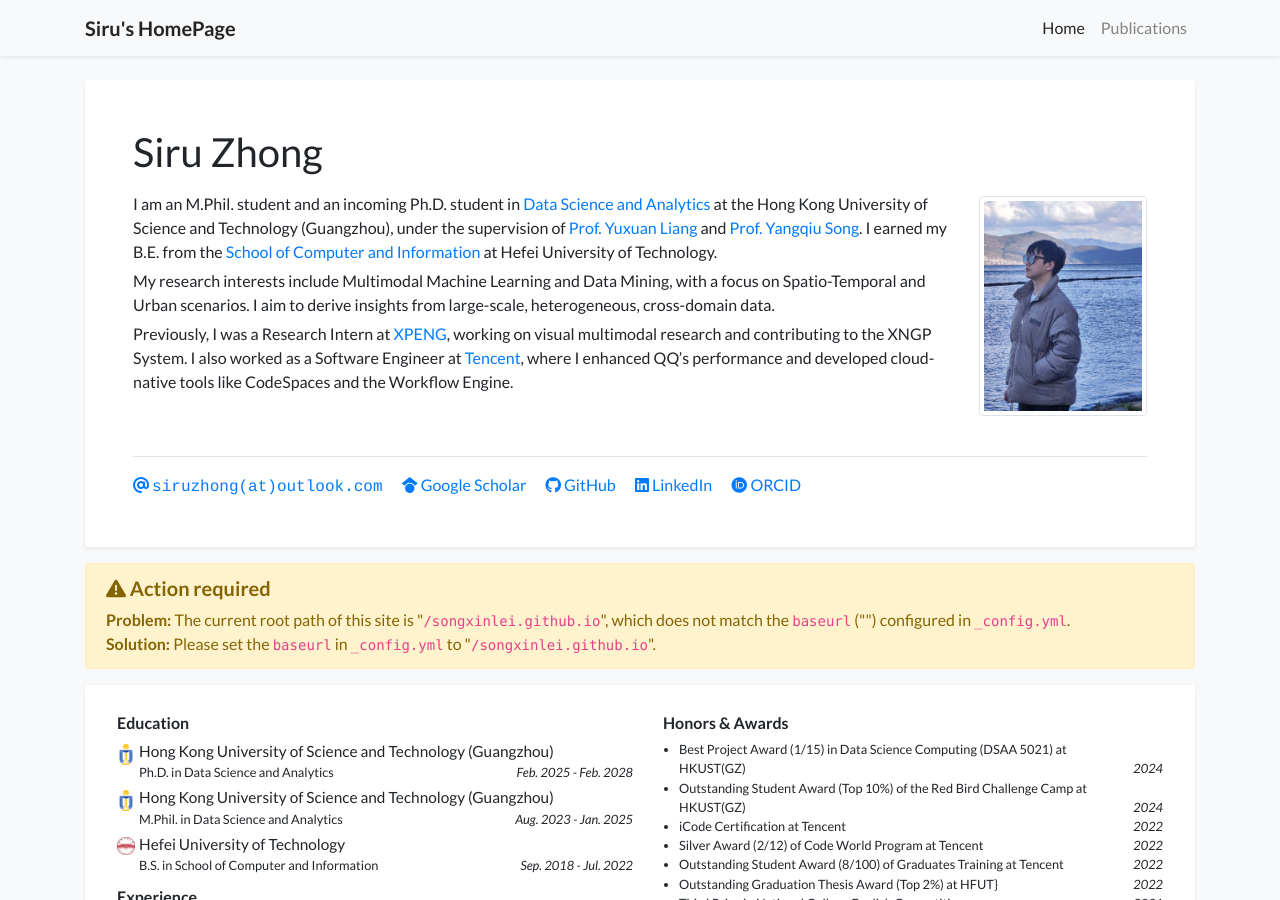
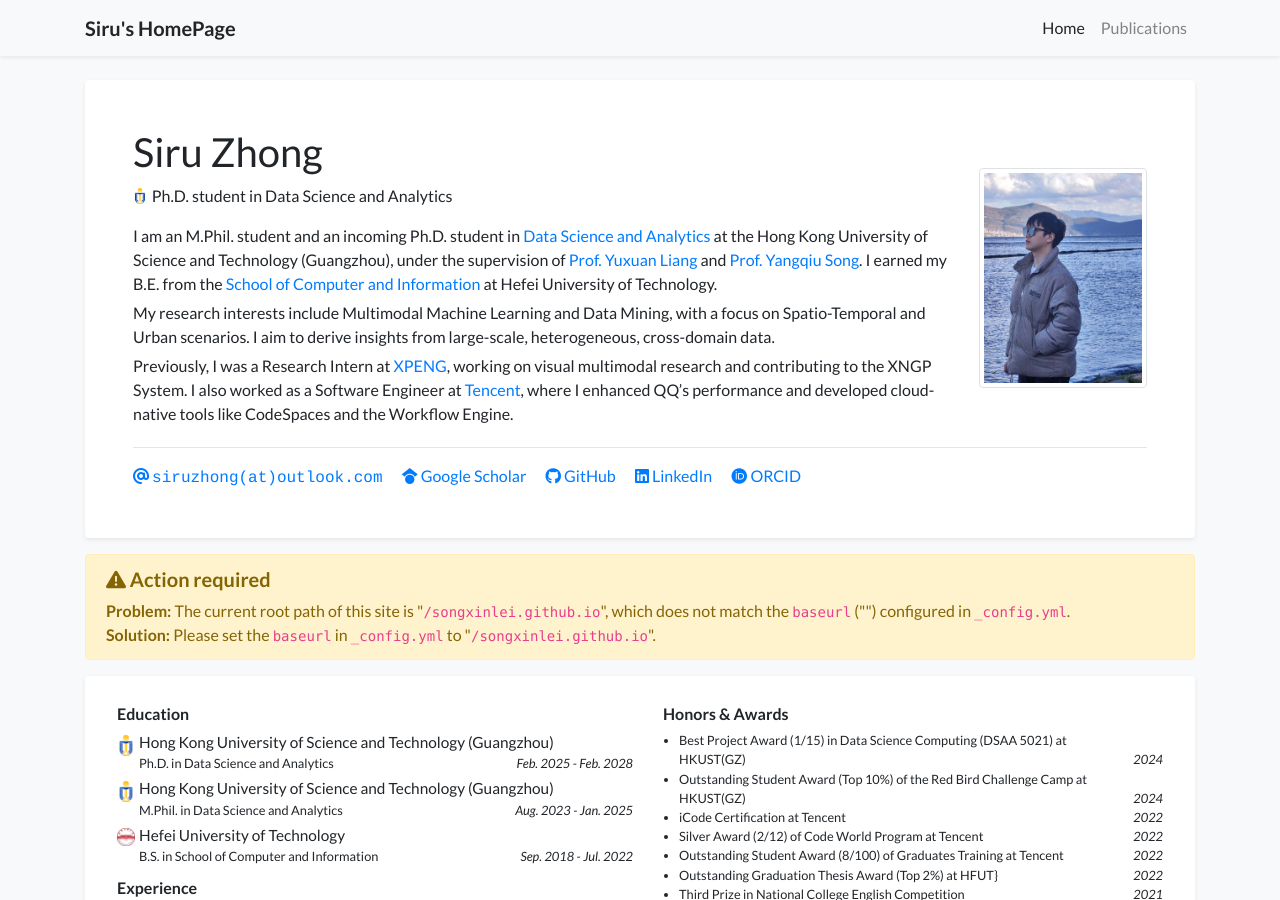
Before and after one commit to thunderlrr/songxinlei.github.io, a Jekyll site: the page built from index.html, in a window 1280 px wide and 900 px high. Built offline with Jekyll 4.4.1, drawn with Linux system fonts in a browser that asks for light colours; a style sheet for code colours, icons or effects is not loaded.

Commit message:
update profiles

```diff
--- a/_data/profile.yml
+++ b/_data/profile.yml
@@ -2,9 +2,9 @@ primary_name: "Siru Zhong"
 secondary_name: ""
 navbar_name: "Siru's HomePage"
 
-# positions:
-# - logo: /assets/images/badges/PKU_red.png
-#   name: Position 1 with logo
+positions:
+- logo: /assets/images/badges/HKUST_GZ.png
+  name: Ph.D. student in Data Science and Analytics
 # - name: Position 2 without logo
 
 
--- a/_includes/widgets/profile_card.html
+++ b/_includes/widgets/profile_card.html
@@ -28,7 +28,7 @@
                             <img
                                 src="{{ site.data.profile.portrait_url | relative_url }}"
                                 class="figure-img img-fluid img-thumbnail"
-                                style="height: 220px; margin-top: 68px;"
+                                style="height: 220px; margin-top: 40px;"
                                 data-toggle="tooltip"
                                 data-placement="top"
                                 title="{{ site.data.profile.portrait_caption }}"
```
